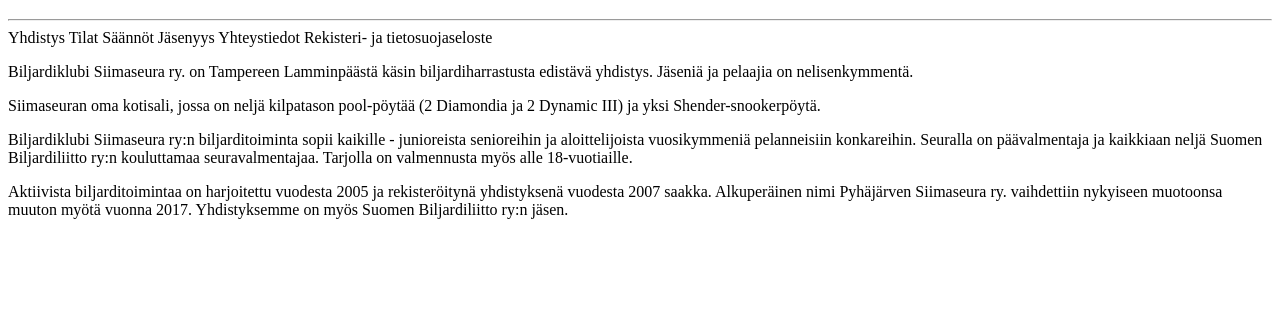
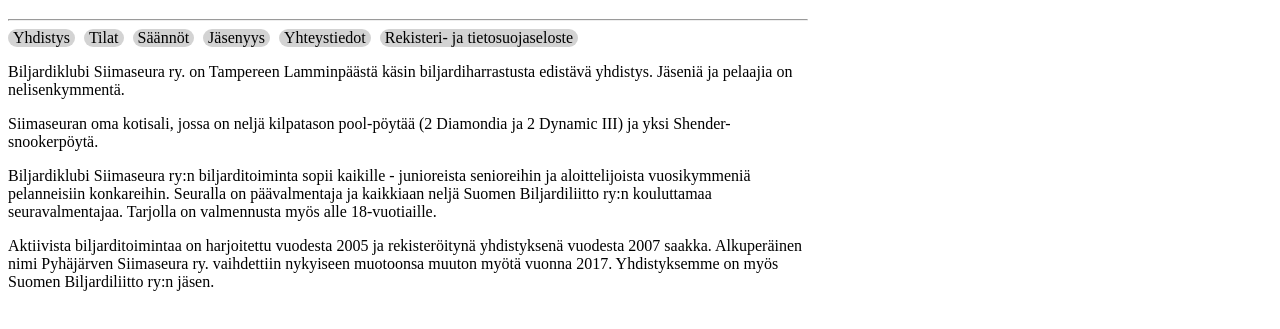
Before and after one commit to keinaju/siima, a website: page assets/index.html in a window 1280 px wide. Shown: the part 61-390 px from the top of the page. Drawn offline with Linux system fonts and the light colour scheme.

Commit message:
add styling

```diff
--- a/assets/index.html
+++ b/assets/index.html
@@ -3,17 +3,20 @@
   <head>
     <meta charset="utf-8" />
     <title>Biljardiklubi Siimaseura ry.</title>
+    <link rel="stylesheet" href="styles.css" />
   </head>
   <body>
     <h1>Biljardiklubi Siimaseura ry.</h1>
     <hr />
     <div>
-      <span id="home">Yhdistys</span>
-      <span id="premises">Tilat</span>
-      <span id="rules">Säännöt</span>
-      <span id="membership">Jäsenyys</span>
-      <span id="contacts">Yhteystiedot</span>
-      <span id="policy">Rekisteri- ja tietosuojaseloste</span>
+      <span class="navigation" id="home">Yhdistys</span>
+      <span class="navigation" id="premises">Tilat</span>
+      <span class="navigation" id="rules">Säännöt</span>
+      <span class="navigation" id="membership">Jäsenyys</span>
+      <span class="navigation" id="contacts">Yhteystiedot</span>
+      <span class="navigation" id="policy"
+        >Rekisteri- ja tietosuojaseloste</span
+      >
     </div>
     <div id="content"></div>
     <script type="text/javascript" src="content.js"></script>
--- /dev/null
+++ b/assets/styles.css
@@ -0,0 +1,22 @@
+body,
+img {
+  max-width: 800px;
+}
+
+img {
+  border-radius: 5px;
+}
+
+.navigation {
+  background-color: lightgray;
+  border-radius: 10px;
+  cursor: pointer;
+  display: inline-block;
+  margin-right: 5px;
+  padding-left: 5px;
+  padding-right: 5px;
+}
+
+.navigation:hover {
+  background-color: gainsboro;
+}
```
